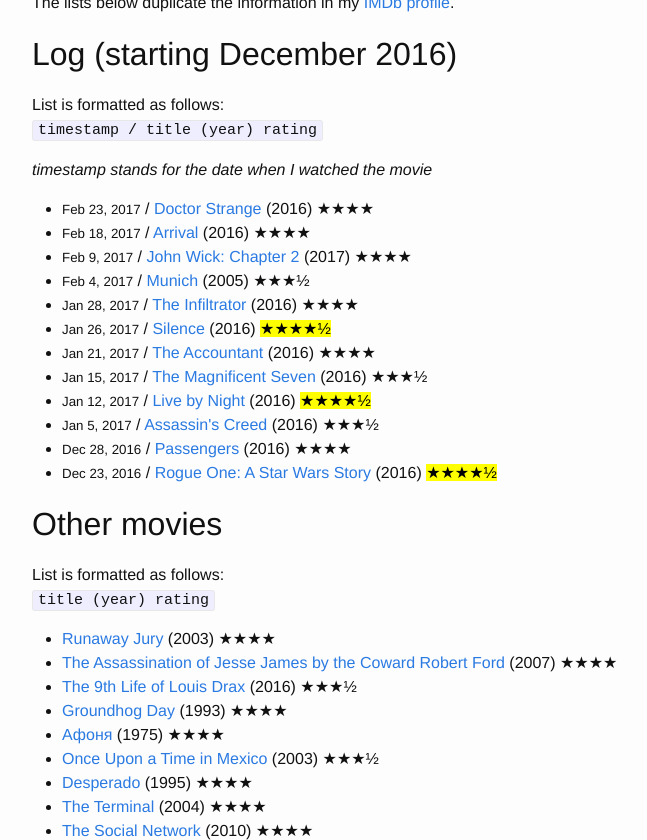
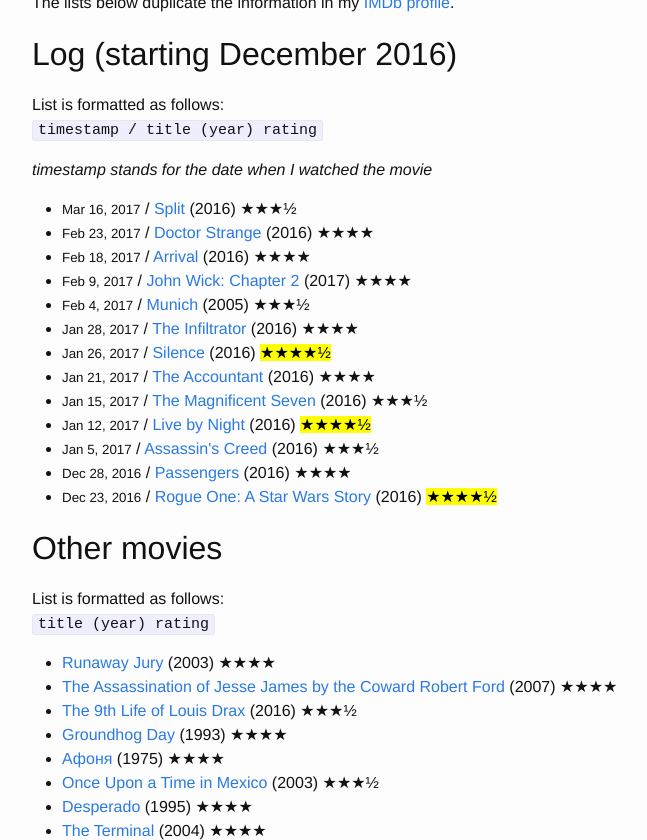
Before and after one commit to aspyatkin/personal-website, a Jekyll site: the page built from movie-list.md, in a window 1280 px wide and 900 px high, scrolled down 452 px, cut to the strip 60-900 px from the top of the window. Shown: the whole strip, without its empty margins (238-885 px from the left). Built offline with Jekyll 4.4.1, drawn with Linux system fonts in a browser that asks for light colours.

Commit message:
Update movie list

```diff
--- a/movie-list.md
+++ b/movie-list.md
@@ -5,6 +5,12 @@
 permalink: /movie-list/
 top_ndx: 4
 log_list:
+  - date: 'Mar 16, 2017'
+    title: 'Split'
+    year: 2016
+    rating: 3.5
+    url: 'http://www.imdb.com/title/tt4972582/'
+
   - date: 'Feb 23, 2017'
     title: 'Doctor Strange'
     year: 2016
```
